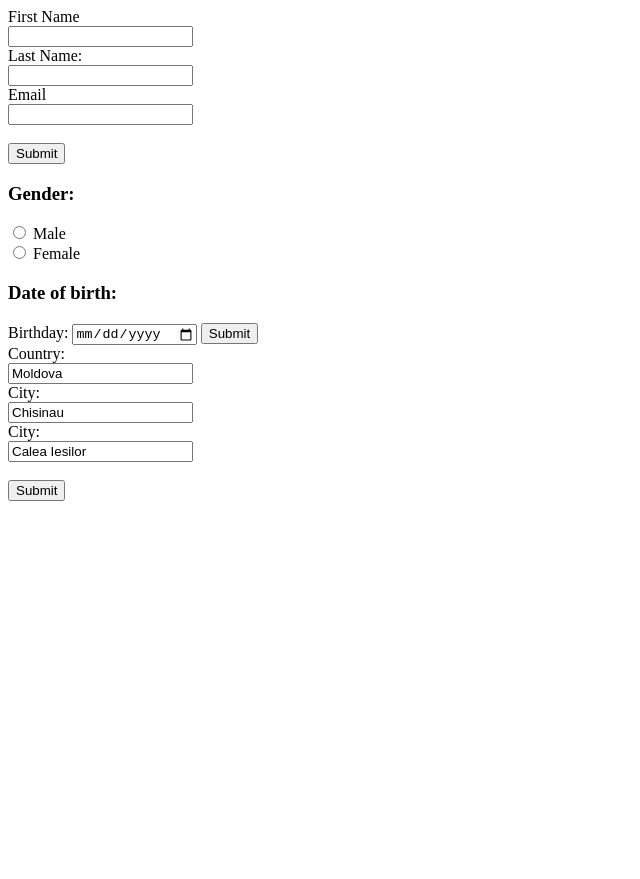
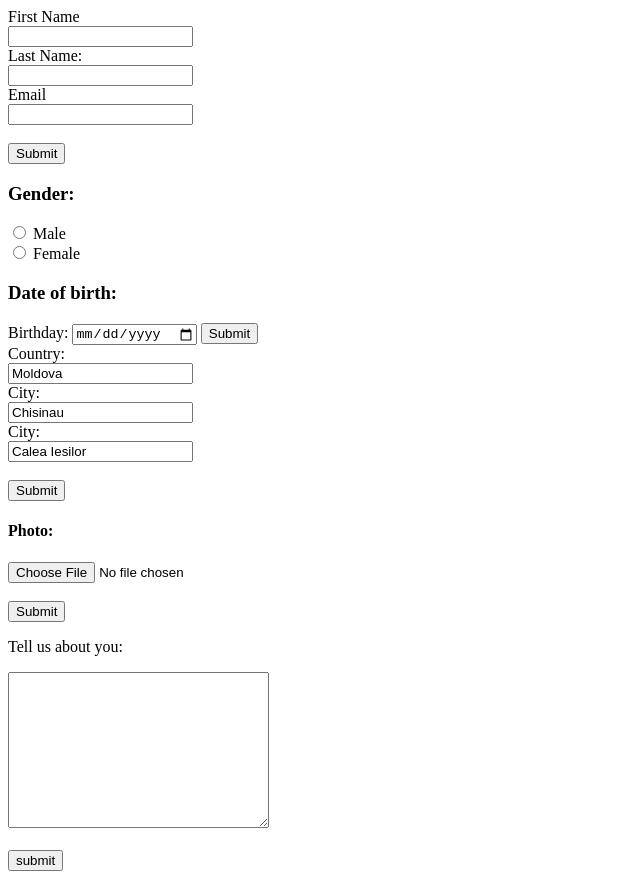
Before and after one commit to ion-carai/Formular, a plain HTML site: page index.html in a window 1280 px wide. Shown: the whole page, without its empty margins (0-640 px from the left). Before the commit the page ends 800 px from the top, so only its background shows below. Drawn offline with Linux system fonts and the light colour scheme.

Commit message:
I created two forms using the input file and text elements

```diff
--- a/index.html
+++ b/index.html
@@ -53,7 +53,22 @@
             <input type="submit" value="Submit">
         </form>
     </div>
-
+    <div>
+        <h4>Photo:</h4>
+        <form>
+            <label for="myfile"></label>
+            <input type="file" id="myfile" name="myfile"><br><br>
+            <input type="submit" value="Submit">
+        </form>
+    </div>
+<div>
+    <form>
+        <P>Tell us about you:</P>
+        <textarea name="message" rows="10" cols="30"></textarea>
+        <br><br>
+        <input type="submit" value="submit">
+      </form>
+</div>
 
 
 
```
